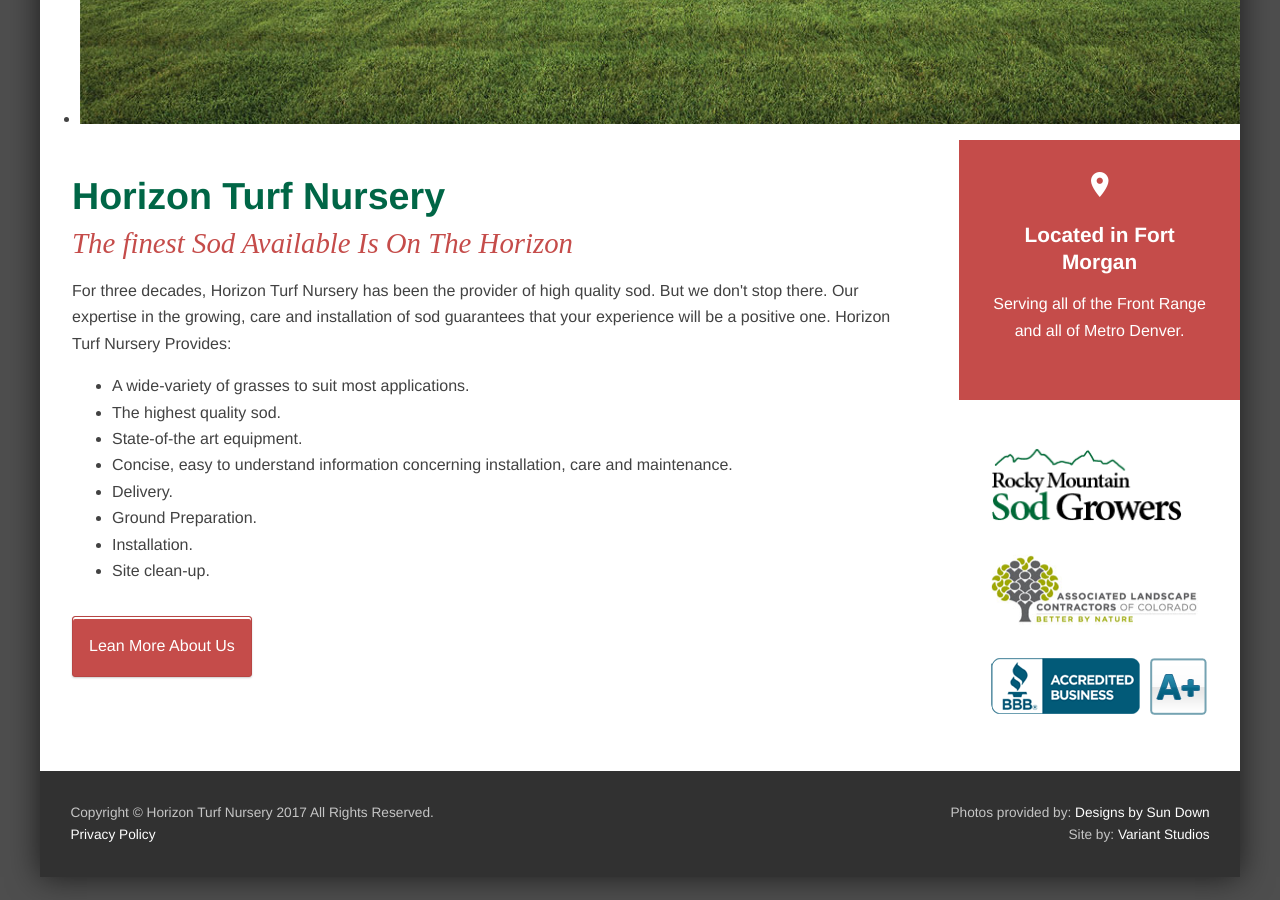
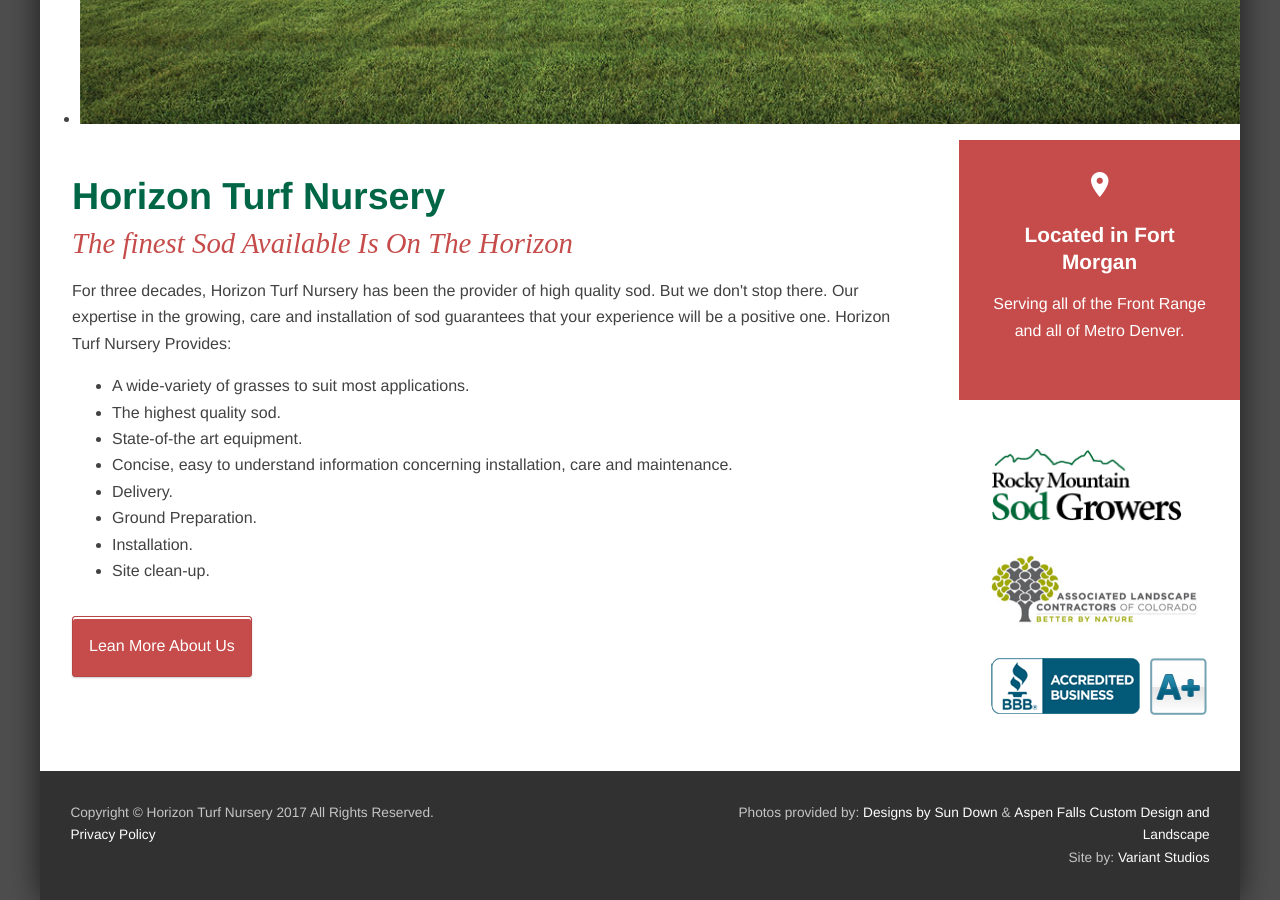
Before and after one commit to variantstudios/horizonturfnursery.com, a Jekyll site: the page built from index.html, in a window 1280 px wide and 900 px high, scrolled down 1733 px. Built offline with Jekyll 4.4.1, drawn with Linux system fonts in a browser that asks for light colours; nearby versions of some CDN libraries; the list of posts is cut into pages by our own code.

Commit message:
Updated '_includes/footer.html' via CloudCannon

```diff
--- a/_includes/footer.html
+++ b/_includes/footer.html
@@ -13,7 +13,7 @@
         <p><a href="/privacy/">Privacy Policy</a></p>
       </div>
       <div class="right">
-        <p>Photos provided by: <a href="http://www.designsbysundown.com/" target="_blank">Designs by Sun Down</a></p>
+        <p>Photos provided by: <a href="http://www.designsbysundown.com/" target="_blank">Designs by Sun Down</a> &amp; <a href="http://www.aspenfallslandscaping.com/" target="_blank">Aspen Falls Custom Design and Landscape</a></p>
         <p>Site by: <a href="https://www.variantstudios.com" target="_blank">Variant Studios</a></p>
       </div>
     </div>
```
